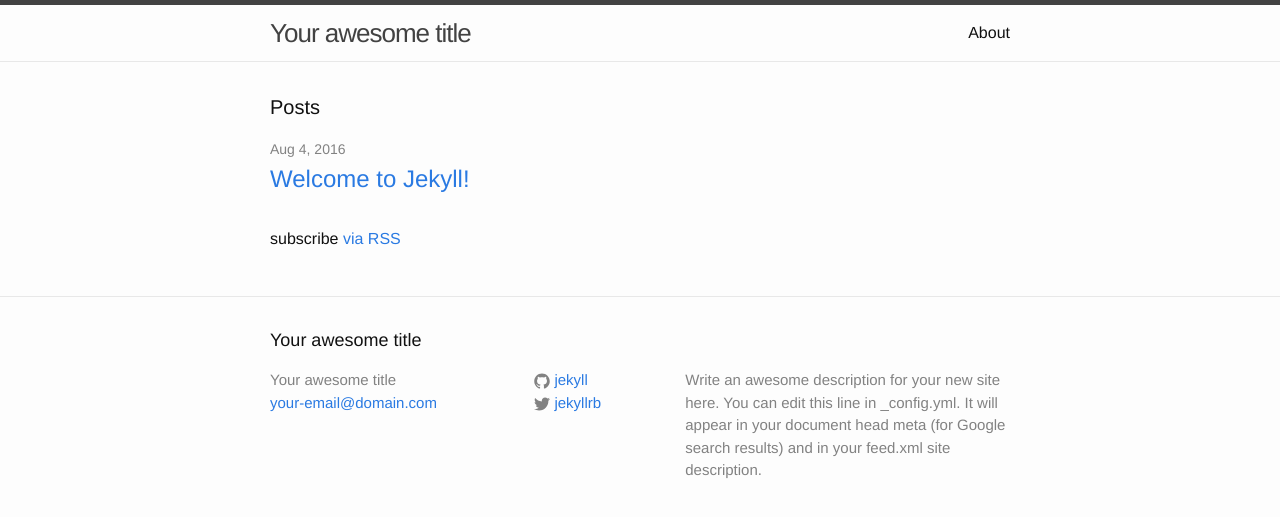
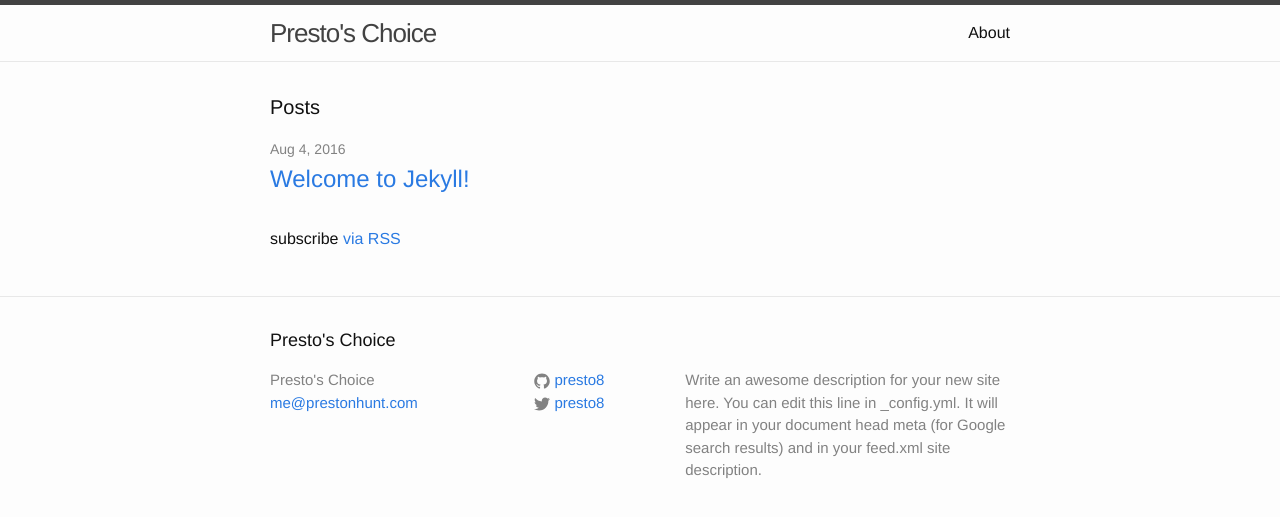
Before and after one commit to presto8/prestoschoice, a Jekyll site: the page built from index.html, in a window 1280 px wide. Shown: the top 517 px of the page. Built offline with Jekyll 4.4.1, drawn with Linux system fonts in a browser that asks for light colours.

Commit message:
Change Jekyll title

```diff
--- a/_config.yml
+++ b/_config.yml
@@ -6,16 +6,16 @@
 # 'jekyll serve'. If you change this file, please restart the server process.
 
 # Site settings
-title: Your awesome title
-email: your-email@domain.com
+title: Presto's Choice
+email: me@prestonhunt.com
 description: > # this means to ignore newlines until "baseurl:"
   Write an awesome description for your new site here. You can edit this
   line in _config.yml. It will appear in your document head meta (for
   Google search results) and in your feed.xml site description.
 baseurl: "" # the subpath of your site, e.g. /blog
 url: "http://yourdomain.com" # the base hostname & protocol for your site
-twitter_username: jekyllrb
-github_username:  jekyll
+twitter_username: presto8
+github_username:  presto8
 
 # Build settings
 markdown: kramdown
```
